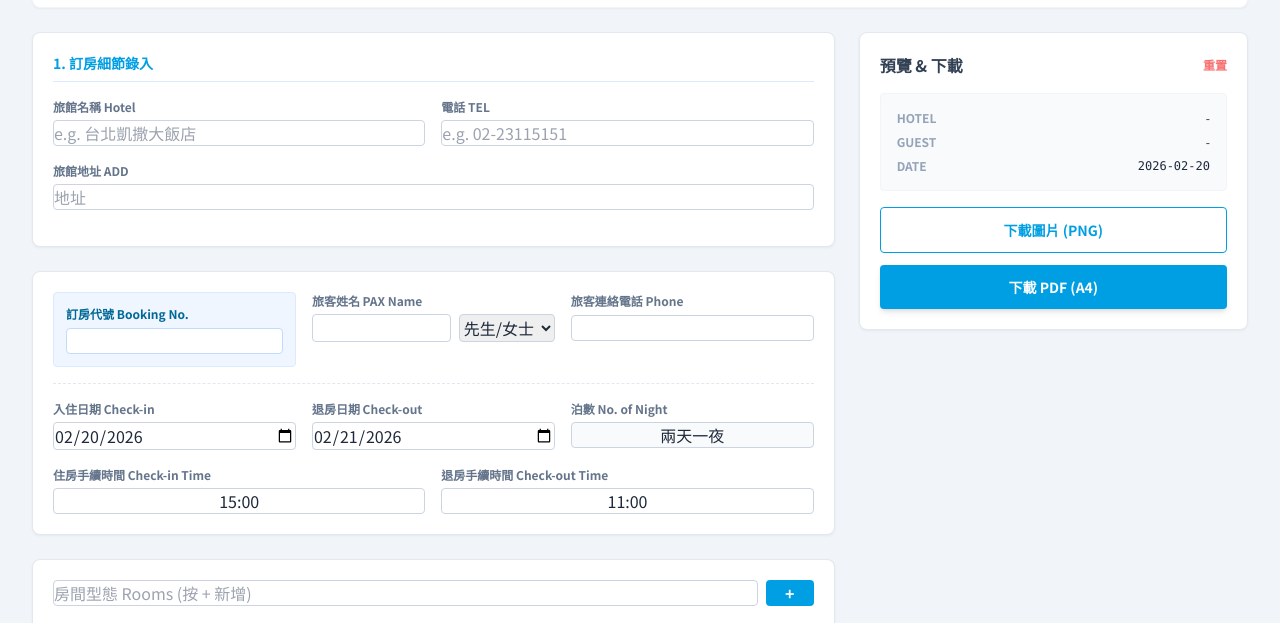
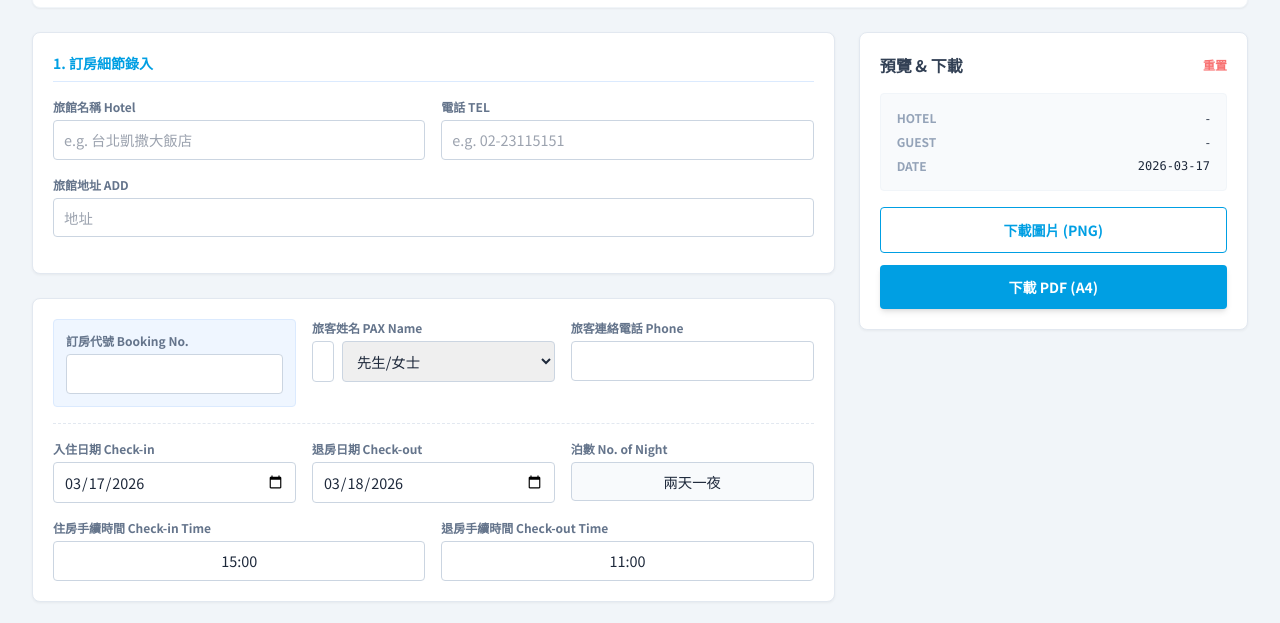
Before and after one commit to chun010985/Roomd, a plain HTML site: page index.html in a window 1280 px wide. Shown: the part 102-725 px from the top of the page. Drawn offline with nearby package versions, Linux system fonts and the light colour scheme.

Commit message:
Update index.html

```diff
--- a/index.html
+++ b/index.html
@@ -1,4 +1,27 @@
 <!DOCTYPE html>
+<html lang="zh-TW">
+<head>
+    <meta charset="UTF-8">
+    <meta name="viewport" content="width=device-width, initial-scale=1.0">
+    <title>訂房確認單生成系統</title>
+    <!-- Vue 3 -->
+    <script src="https://unpkg.com/vue@3/dist/vue.global.js"></script>
+    <!-- Tailwind CSS -->
+    <script src="https://cdn.tailwindcss.com"></script>
+    <!-- html2canvas -->
+    <script src="https://cdnjs.cloudflare.com/ajax/libs/html2canvas/1.4.1/html2canvas.min.js"></script>
+    <!-- jsPDF -->
+    <script src="https://cdnjs.cloudflare.com/ajax/libs/jspdf/2.5.1/jspdf.umd.min.js"></script>
+    <!-- Google Fonts -->
+    <link href="https://fonts.googleapis.com/css2?family=Noto+Sans+TC:wght@300;400;500;700;900&display=swap" rel="stylesheet">
+    <style>
+        /* --- 品牌色變數 --- */
+        :root {
+            --brand-primary: #009FE3; /* 品牌天藍 */
+            --brand-dark: #006896;    /* 深藍 */
+            --brand-light: #f0f9ff;   /* 極淡藍 */
+            --text-main: #1e293b;     /* 主要文字 */
+            --text-sub: #64748b;      /* 次要文字 */<!DOCTYPE html>
 <html lang="zh-TW">
 <head>
     <meta charset="UTF-8">
@@ -713,14 +736,30 @@
 
         createApp({
             setup() {
-                const today = new Date().toISOString().split('T')[0];
+                // 1. 取得準確的本地日期 (格式 YYYY-MM-DD)，修正原本使用 UTC 的 toISOString() 造成的誤差
+                const getLocalDateString = (dateObj) => {
+                    const year = dateObj.getFullYear();
+                    const month = String(dateObj.getMonth() + 1).padStart(2, '0');
+                    const day = String(dateObj.getDate()).padStart(2, '0');
+                    return `${year}-${month}-${day}`;
+                };
+
+                const now = new Date();
+                const today = ref(getLocalDateString(now));
+
+                // 2. 準備預設的明天日期做為退房日
+                const tomorrowObj = new Date(now);
+                tomorrowObj.setDate(tomorrowObj.getDate() + 1);
+                const tomorrow = getLocalDateString(tomorrowObj);
+
                 const toastMsg = ref('');
                 const newRoomInput = ref('');
 
+                // 3. 將預設資料中的日期改成動態的 `today` 與 `tomorrow`
                 const initialData = {
                     hotelName: '', tel: '', address: '',
                     bookingNo: '', paxName: '', paxGender: '先生/女士', paxPhone: '',
-                    checkIn: '2026-02-20', checkOut: '2026-02-21', nightsText: '兩天一夜',
+                    checkIn: today.value, checkOut: tomorrow, nightsText: '兩天一夜',
                     checkInTime: '15:00', checkOutTime: '11:00',
                     roomList: [], requests: '', selectedTags: ['依房型人數提供早餐'],
                     bookedBy: '五福旅行社｜陳侑君', salesContact: '五福旅行社｜', paymentBy: '五福旅行社'
@@ -772,11 +811,6 @@
                     }
                 });
 
-                const manualTimestamp = computed(() => {
-                    const now = new Date();
-                    return `${String(now.getHours()).padStart(2,'0')}:${String(now.getMinutes()).padStart(2,'0')}`;
-                });
-
                 const showToast = (msg) => {
                     toastMsg.value = msg;
                     setTimeout(() => toastMsg.value = '', 3000);
@@ -813,7 +847,7 @@
 
                 return {
                     toastMsg, hotelInfo, newRoomInput, fullHotelRequestsText,
-                    formattedHotelCheckIn, formattedHotelCheckOut, manualTimestamp,
+                    formattedHotelCheckIn, formattedHotelCheckOut,
                     addRoom, removeRoom, addCustomRequest, removeCustomTag,
                     clearAllData, downloadHotelImage, downloadHotelPDF, today
                 };
```
